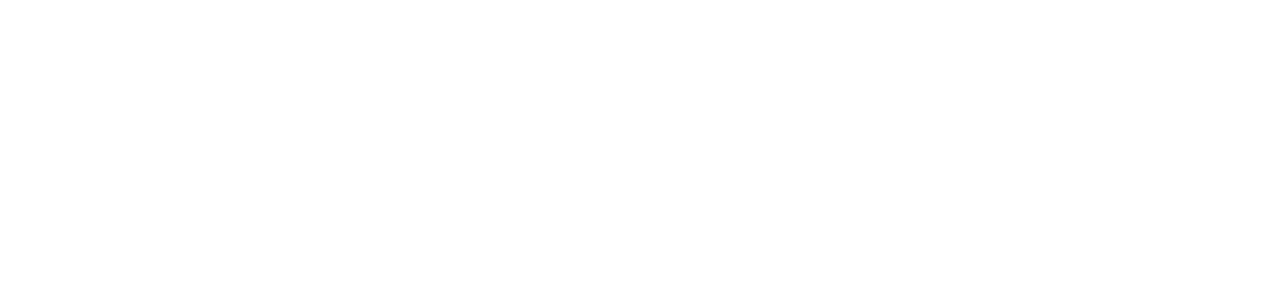
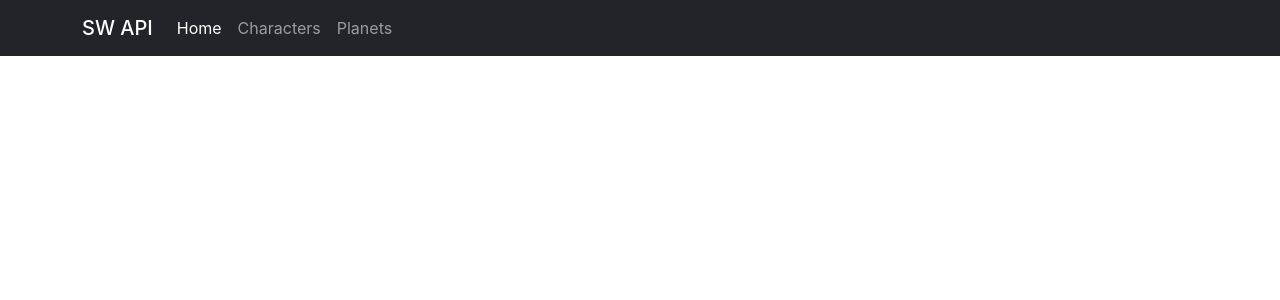
Before and after one commit to jgoh88/star-wars-api, a React (Create React App) app: page / in a window 1280 px wide. Before the commit this address had no page. Shown: the top 300 px of the page. Built offline with nearby package versions, Linux system fonts and the light colour scheme.

Commit message:
added navbar

```diff
--- a/src/components/NavBar/index.jsx
+++ b/src/components/NavBar/index.jsx
@@ -1,5 +1,28 @@
+import { Container, Navbar, Nav } from "react-bootstrap"
+import { LinkContainer } from "react-router-bootstrap"
+import siteResources from "../../configs/siteResourceConfig"
+
 export default function NavBar() {
     return (
-        <></>
+        <Navbar expand="lg" bg={"dark"} variant={'dark'}>
+            <Container>
+                <LinkContainer to='/'>
+                    <Navbar.Brand className="fw-medium">SW API</Navbar.Brand>
+                </LinkContainer>
+                <Navbar.Toggle aria-controls="basic-navbar-nav" />
+                <Navbar.Collapse id="basic-navbar-nav">
+                    <Nav className="me-auto">
+                        <LinkContainer to='/'>
+                            <Nav.Link>Home</Nav.Link>
+                        </LinkContainer>
+                        {siteResources.map(siteResource =>
+                            <LinkContainer key={siteResource.resource} to={`/${siteResource.resource}`}>
+                                <Nav.Link>{siteResource.navTitle}</Nav.Link>
+                            </LinkContainer>
+                        )}
+                    </Nav>
+                </Navbar.Collapse>
+            </Container>
+        </Navbar>
     )
 }
--- a/src/configs/siteResourceConfig/index.js
+++ b/src/configs/siteResourceConfig/index.js
@@ -1,4 +1,4 @@
-const resources = [
+const siteResources = [
     {
         resource: "people",
         navTitle: "Characters",
@@ -13,4 +13,4 @@
     },
 ]
 
-export default resources
+export default siteResources
```
